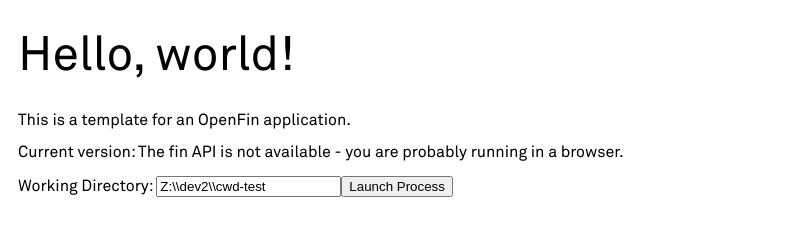
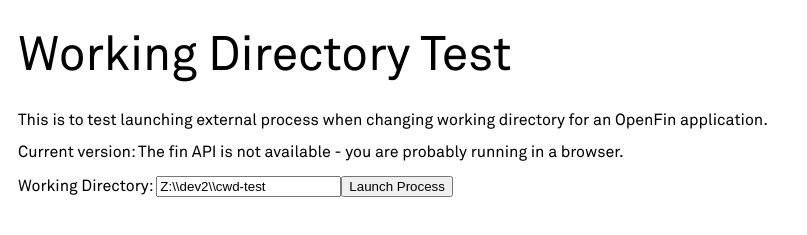
Before and after one commit to licui3936/cwd-test, a website: page public/index.html in a window 1280 px wide. Shown: the part 61-296 px from the top of the page, without its empty margins (0-807 px from the left). Drawn offline with Linux system fonts and the light colour scheme.

Commit message:
update index.html

```diff
--- a/public/index.html
+++ b/public/index.html
@@ -15,8 +15,8 @@
         <img src="assets/logo.svg">
     </div>
     <div>
-        <h1>Hello, world!</h1>
-        <p>This is a template for an OpenFin application.</p>
+        <h1>Working Directory Test</h1>
+        <p>This is to test launching external process when changing working directory for an OpenFin application.</p>
         <p id="version-number-container">
             Current version: <span id="of-version"></span>
         </p>
```
